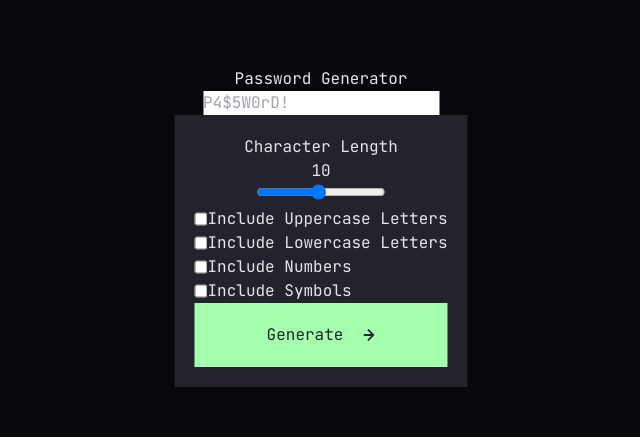
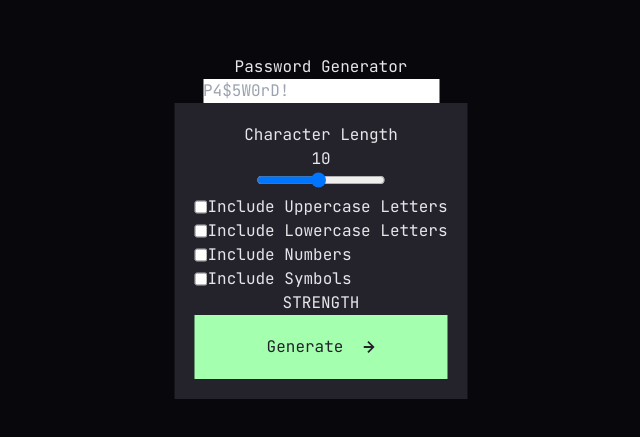
Before and after one commit to ShayneJG/Password-generator, a React (Vite) app: page / in a window 1280 px wide. Shown: the part 173-610 px from the top of the page, without its empty margins (319-959 px from the left). Built offline with nearby package versions, Linux system fonts and the light colour scheme.

Commit message:
strength containers set

```diff
--- a/src/App.tsx
+++ b/src/App.tsx
@@ -88,7 +88,10 @@ function App() {
               </div>
             </div>
           </div>
-          <div id="strength"></div>
+          <div id="strength">
+            <p>STRENGTH</p>
+            <div id="strength-rating"></div>
+          </div>
 
           <div
             id="generate-button"
```
